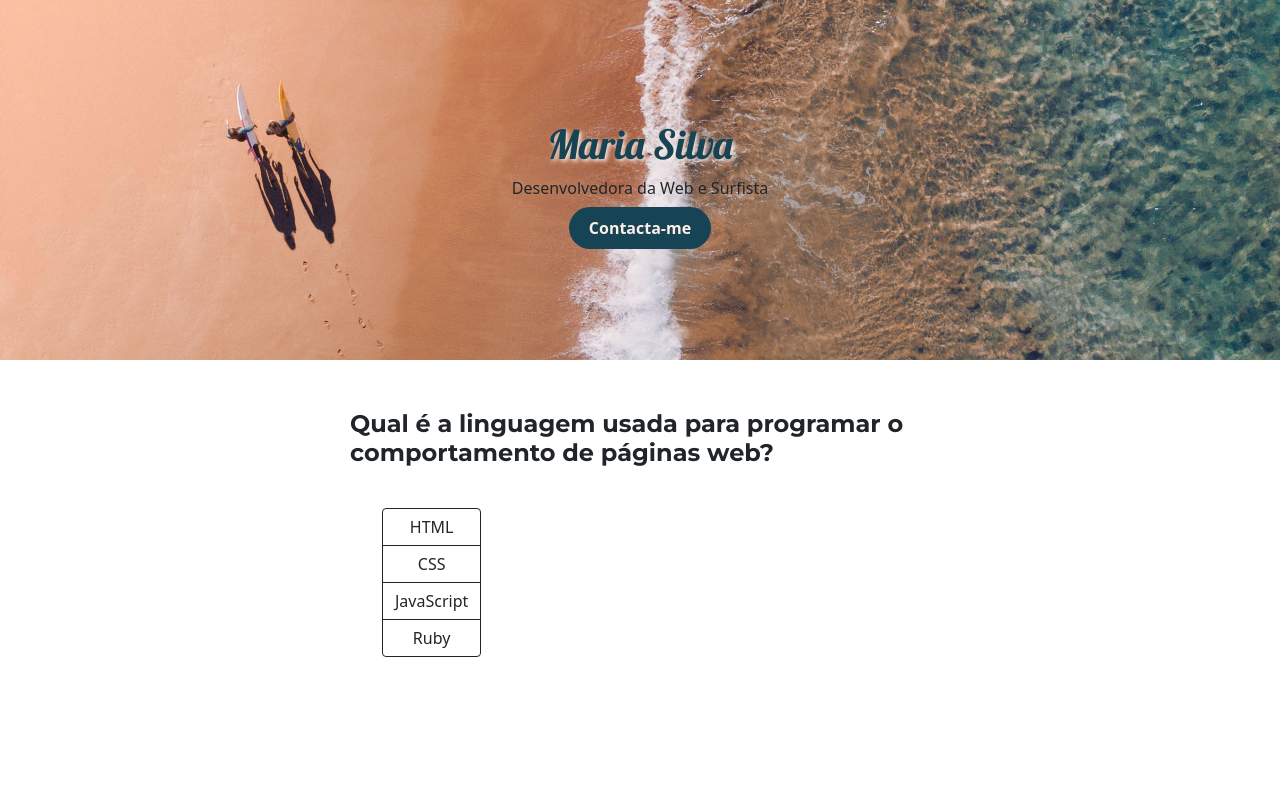
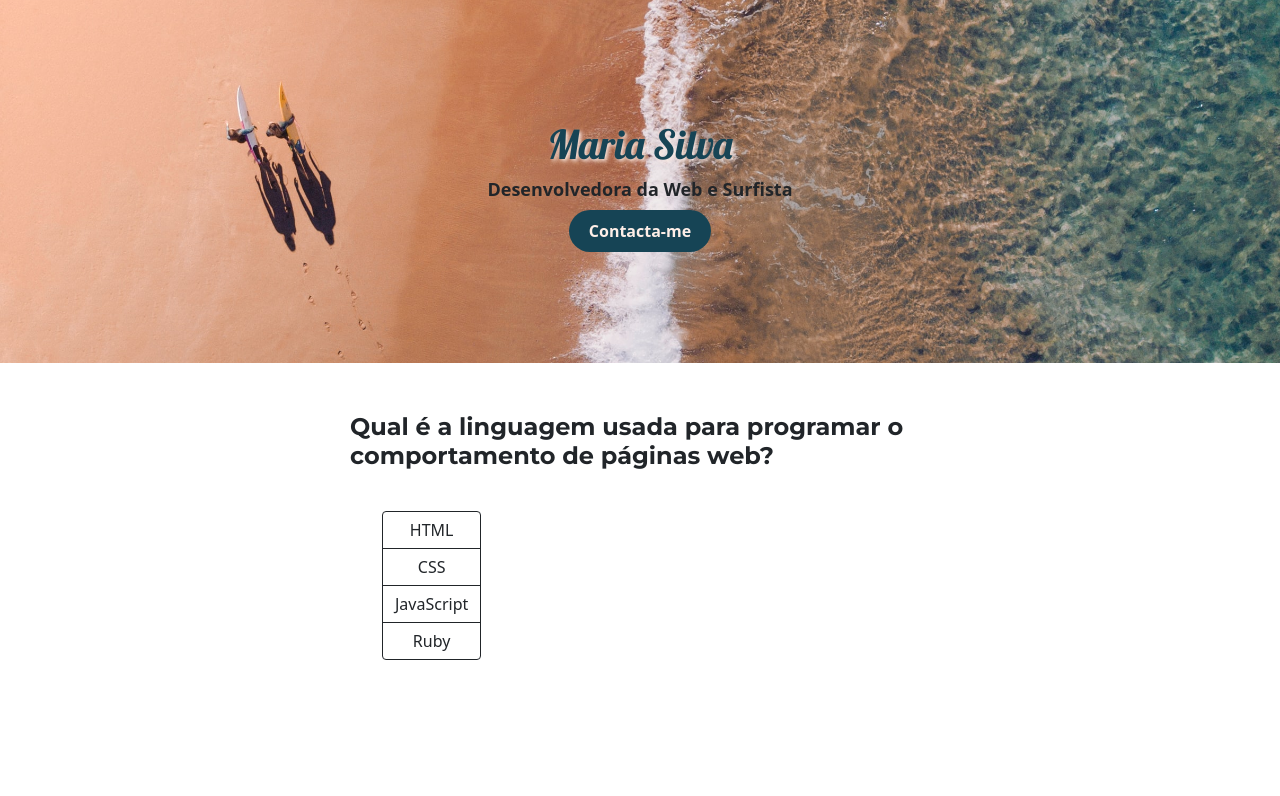
Before and after one commit to anasccardoso/perfil-espaco-europa, a plain HTML site: page index.html in a window 1280 px wide. Shown: the top 796 px of the page. Drawn offline with nearby package versions, Linux system fonts and the light colour scheme.

Commit message:
Update index.html

```diff
--- a/index.html
+++ b/index.html
@@ -15,7 +15,7 @@
 	<body>
 		<header>
 			<h1>Maria Silva</h1>
-			<p>Desenvolvedora da Web e Surfista</p>
+			<p class="texto">Desenvolvedora da Web e Surfista</p>
 			<a href="mailto:mariasilva@exemplo.pt" class="botao">Contacta-me</a>
 		</header>
 
```
